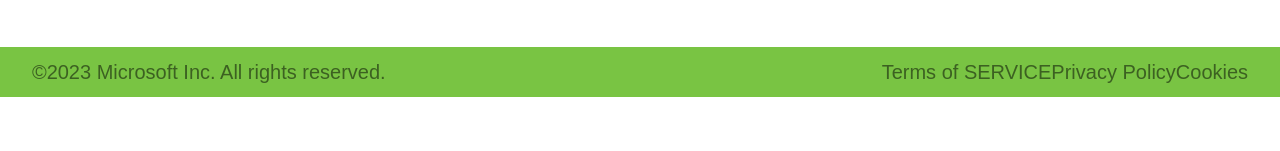
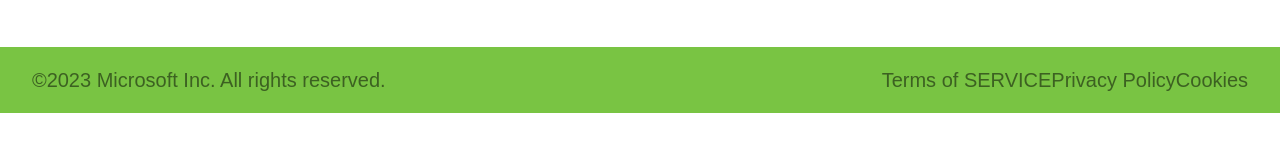
Before and after one commit to MD-HASIB-8/Footer-GrowingUp, a plain HTML site: page index.html in a window 1280 px wide. Shown: the part 233-384 px from the top of the page. Drawn offline with Linux system fonts and the light colour scheme.

Commit message:
style done

```diff
--- a/style.css
+++ b/style.css
@@ -42,7 +42,7 @@ h1{
 }
 .foot2{
     background-color: #72c139f2;
-    padding: 10px 20px;
+    padding: 18px 20px;
     gap: 40%;
 }
 .fin-1{
```
